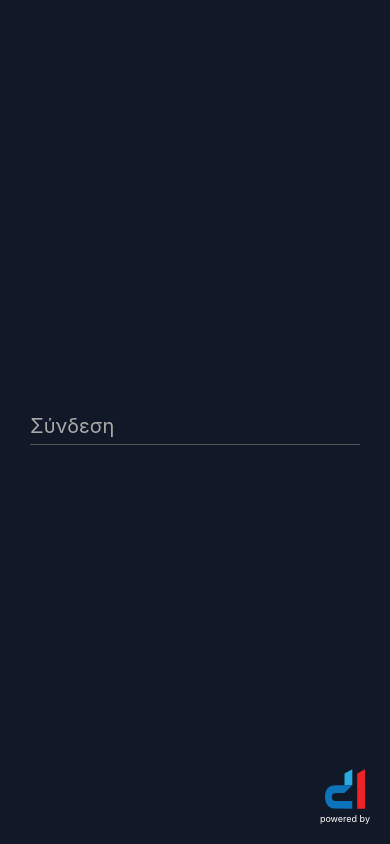
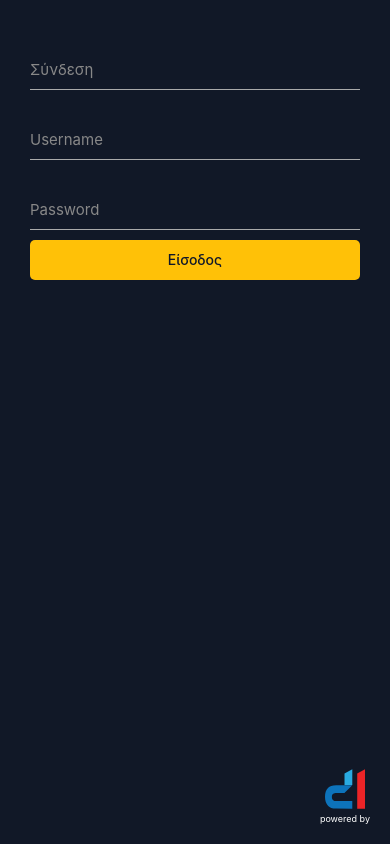
Before and after one commit to PanagiotisManiatakos/Native-myErgani-Scanner, a React Native app: screen / in a window 390 px wide. Built offline with nearby package versions, Linux system fonts and the light colour scheme.

Commit message:
improvments

```diff
--- a/package.json
+++ b/package.json
@@ -7,6 +7,7 @@
     "@rneui/base": "^0.0.0-edge.2",
     "@rneui/themed": "^0.0.0-edge.2",
     "autoprefixer": "^10.4.13",
+    "axios": "^1.2.0",
     "expo": "^47.0.0",
     "expo-updates": "~0.15.6",
     "nativewind": "^2.0.11",
@@ -15,9 +16,13 @@
     "react": "18.1.0",
     "react-dom": "18.1.0",
     "react-native": "0.70.5",
+    "react-native-animated-spinkit": "^1.5.2",
+    "react-native-config": "^1.4.11",
+    "react-native-dotenv": "^3.4.2",
     "react-native-reanimated": "^2.12.0",
     "react-native-safe-area-context": "^4.4.1",
     "react-native-screens": "^3.18.2",
+    "react-native-spinkit": "^1.5.1",
     "react-native-svg": "^13.4.0",
     "react-native-vector-icons": "^9.2.0",
     "react-native-web": "~0.18.7",
--- a/src/components/ui/FloatingLabel.js
+++ b/src/components/ui/FloatingLabel.js
@@ -1,8 +1,7 @@
 import { TextInput, View, Animated, Pressable } from "react-native";
 import React, { Component } from "react";
 import { MaterialIcons } from "react-native-vector-icons";
-
-export default class FloatingLabel extends Component {
+class FloatingLabel extends Component {
   state = { isFocused: false };
 
   UNSAFE_componentWillMount() {
@@ -22,53 +21,79 @@ export default class FloatingLabel extends Component {
   render() {
     const { label, ...props } = this.props;
     const { isFocused } = this.state;
-    const labelStyle = {
-      position: "absolute",
-      left: 0,
+    const style = defaultStyles;
+    const animatedLabelStyle = {
       top: this._animatedIsFocused.interpolate({
         inputRange: [0, 1],
-        outputRange: [14, 0],
+        outputRange: [20, 0],
       }),
       fontSize: this._animatedIsFocused.interpolate({
         inputRange: [0, 1],
-        outputRange: [20, 14],
+        outputRange: [15, 10],
       }),
       color: this._animatedIsFocused.interpolate({
         inputRange: [0, 1],
-        outputRange: ["#aaa", "white"],
+        outputRange: ["#888", "#888"],
       }),
     };
 
     return (
-      <View
-        style={{
-          justifyContent: "flex-start",
-          flexDirection: "row",
-          flexWrap: "nowrap",
-          alignItems: "stretch",
-          position: "relative",
-          width: "100%",
-          borderBottomWidth: 1,
-          borderBottomColor: "#555",
-        }}
-      >
-        <View style={{ flex: 1, paddingTop: 18 }}>
-          <Animated.Text style={labelStyle}>{label}</Animated.Text>
-          <TextInput
-            style={{ height: 26, fontSize: 20 }}
-            onFocus={this.handleFocus}
-            onBlur={this.handleBlur}
-            {...props}
-          />
-        </View>
-        {this.props.value !== "" && (
-          <View style={{ alignItems: "center", justifyContent: "center" }}>
-            <Pressable>
-              <MaterialIcons name="clear" size={25} color="white" />
-            </Pressable>
-          </View>
-        )}
+      // <View
+      //   style={{
+      //     justifyContent: "flex-start",
+      //     flexDirection: "row",
+      //     flexWrap: "nowrap",
+      //     alignItems: "stretch",
+      //     position: "relative",
+      //     width: "100%",
+      //     borderBottomWidth: 1,
+      //     borderBottomColor: "#555",
+      //   }}
+      // >
+      <View style={style.container}>
+        <Animated.Text style={[style.labelStyle, animatedLabelStyle]}>{label}</Animated.Text>
+        <TextInput
+          style={style.textInput}
+          onFocus={this.handleFocus}
+          onBlur={this.handleBlur}
+          ref={this.props.innerRef}
+          {...props}
+          blurOnSubmit
+          underlineColorAndroid="transparent"
+          autoCapitalize="none"
+          clearButtonMode="always"
+        />
       </View>
+      //   {this.props.value !== "" && (
+      //     <View style={{ alignItems: "center", justifyContent: "center" }}>
+      //       <Pressable>
+      //         <MaterialIcons name="clear" size={25} color="white" />
+      //       </Pressable>
+      //     </View>
+      //   )}
+      // </View>
     );
   }
 }
+
+export default React.forwardRef((props, ref) => <FloatingLabel innerRef={ref} {...props} />);
+
+const defaultStyles = {
+  container: {
+    height: 50,
+    width: "100%",
+    borderBottomWidth: 1,
+    borderBottomColor: "#aaa",
+    marginVertical: 10,
+  },
+  labelStyle: {
+    position: "absolute",
+    left: 0,
+  },
+  textInput: {
+    height: 20,
+    marginTop: 18,
+    fontSize: 20,
+    color: "#fff",
+  },
+};
--- a/src/screens/Login.js
+++ b/src/screens/Login.js
@@ -1,17 +1,84 @@
-import { StyleSheet, TextInput, View, ScrollView, KeyboardAvoidingView } from "react-native";
-import React, { useState } from "react";
+import { StyleSheet, ScrollView, KeyboardAvoidingView, Pressable, Text } from "react-native";
+import React, { useRef, useState } from "react";
 import back from "../assets/back.svg";
 import FloatingLabel from "../components/ui/FloatingLabel";
+import login from "../services/login";
+import Loader from "../components/ui/Loader";
 
 const Login = () => {
-  const [connetion, setConnection] = useState("");
+  const [loading, setLoading] = useState(false);
+
+  const [connection, setConnection] = useState("");
   const [user, setUser] = useState("");
   const [pass, setPass] = useState("");
 
+  const [conError, setConnError] = useState(false);
+  const [userError, setUserError] = useState(false);
+  const [passError, setPassError] = useState(false);
+
+  const [error, setError] = useState("");
+
+  const userRef = useRef();
+  const passRef = useRef();
+
+  const handleLogin = async () => {
+    if (connection === "") {
+      setConnError(true);
+      return;
+    }
+    if (user === "") {
+      setUserError(true);
+      return;
+    }
+    if (pass === "") {
+      setPassError(true);
+      return;
+    }
+    setLoading(true);
+    const response = await login({
+      url: `https://${connection}.oncloud.gr/s1services`,
+      username: user,
+      password: pass,
+    });
+    setLoading(false);
+
+    console.log(response);
+  };
+
   return (
-    <View style={styles.mainBody}>
-      <FloatingLabel label="Σύνδεση" value={connetion} onChangeText={(d) => setConnection(d)} />
-    </View>
+    <>
+      <KeyboardAvoidingView style={styles.mainBody}>
+        <ScrollView contentContainerStyle={{ padding: 30 }} keyboardShouldPersistTaps="handled">
+          <FloatingLabel
+            label="Σύνδεση"
+            value={connection}
+            onSubmitEditing={() => userRef.current.focus()}
+            onChangeText={(d) => setConnection(d)}
+          />
+          <FloatingLabel
+            innerRef={userRef}
+            label="Username"
+            textContentType="username"
+            value={user}
+            onSubmitEditing={() => passRef.current.focus()}
+            onChangeText={(d) => setUser(d)}
+          />
+          <FloatingLabel
+            innerRef={passRef}
+            label="Password"
+            textContentType="password"
+            secureTextEntry={true}
+            value={pass}
+            onSubmitEditing={handleLogin}
+            onChangeText={(d) => setPass(d)}
+          />
+          <Pressable style={styles.button} onPress={handleLogin}>
+            <Text className="text-slate-900 font-medium text-sm">Είσοδος</Text>
+          </Pressable>
+        </ScrollView>
+      </KeyboardAvoidingView>
+      {loading && <Loader />}
+    </>
   );
 };
 
@@ -22,6 +89,15 @@ const styles = StyleSheet.create({
     flex: 1,
     justifyContent: "center",
     alignContent: "center",
-    padding: 30,
+    // alignItems: "center",
+  },
+  button: {
+    flex: 1,
+    justifyContent: "center",
+    alignItems: "center",
+    alignContent: "center",
+    backgroundColor: "#ffc107",
+    padding: 10,
+    borderRadius: 5,
   },
 });
```
Also changed, not shown: 2 other files (tests, documents, lock files or other folders).
